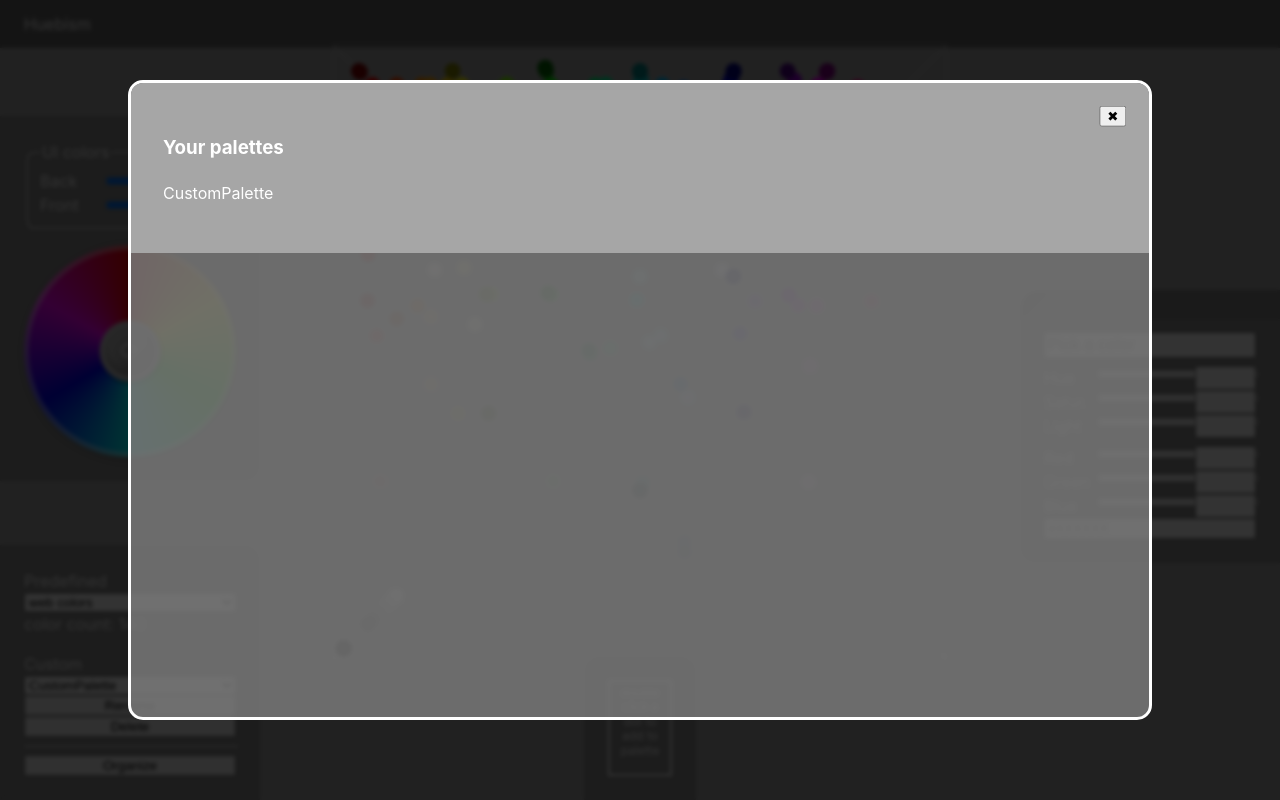
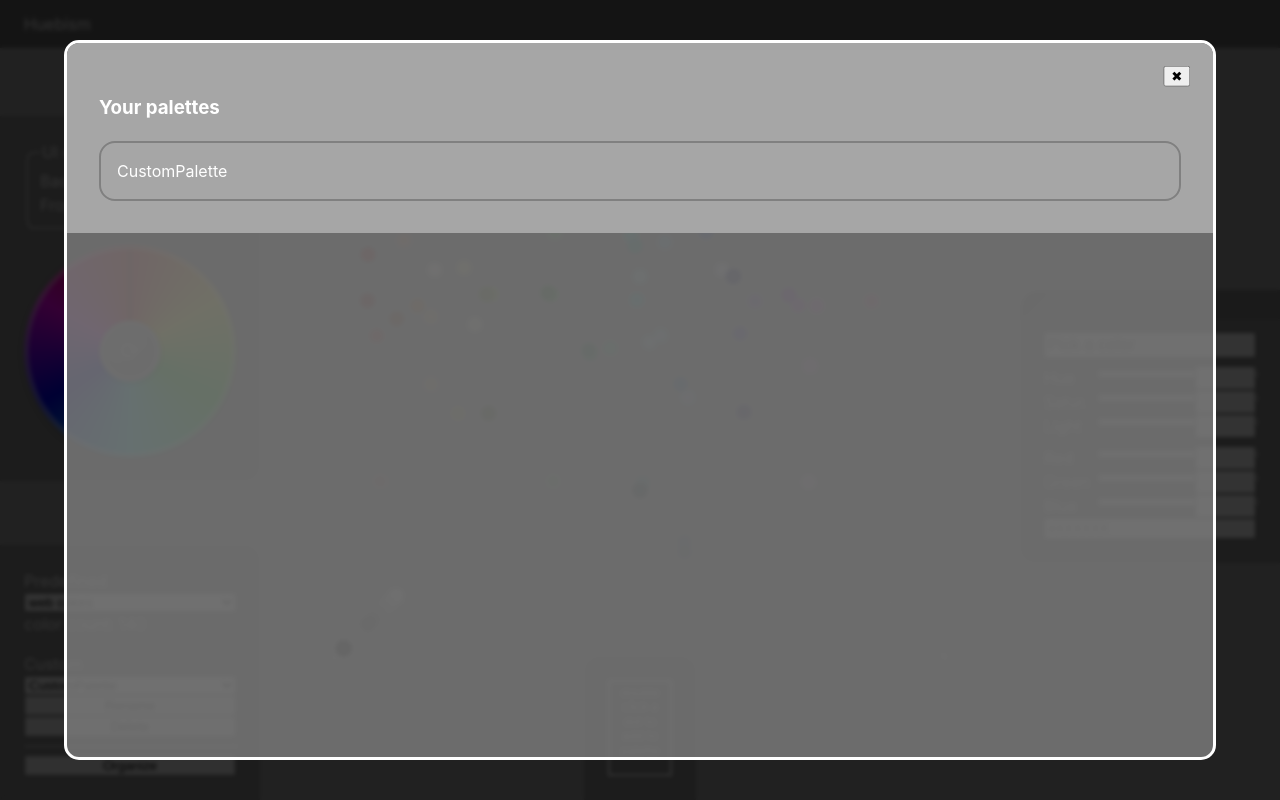
Before and after one commit to PlastikMaykr/huebism, a website built with Vite: page index.html in a window 1280 px wide. Both pictures are taken after a click on the button "Organize". Built offline with nearby package versions, Linux system fonts and the light colour scheme.

Commit message:
organize modal - basic display

```diff
--- a/components/modal.css
+++ b/components/modal.css
@@ -1,7 +1,7 @@
 dialog {
     position: relative;
-    width: 80%;
-    height: 80%;
+    width: 90%;
+    height: 90%;
     overflow: auto;
     padding: 1em;
     box-sizing: border-box;
@@ -32,3 +32,29 @@ dialog > .close {
     display: block;
     margin-left: auto;
 }
+
+
+/* Organize modal */
+.overview {
+    display: grid;
+    gap: 1em;
+}
+
+.org-wrapper {
+    padding: 1em;
+    border-radius: 1em;
+    border: 2px solid #808080;
+}
+
+.org-palette {
+    display: grid;
+    grid-template-columns: repeat(auto-fill, minmax(16ch, 1fr));
+}
+
+.org-swatch {
+    padding: 10px;
+    overflow: hidden;
+    text-wrap: nowrap;
+    text-overflow: ellipsis;
+    box-sizing: border-box;
+}
--- a/components/organize-modal.js
+++ b/components/organize-modal.js
@@ -8,8 +8,14 @@ export class OrganizeModal {
     dialog;
     /** @type {d3.Selection} */
     openButton;
+    /** @type {d3.Selection} */
+    modal;
+    /** @type {d3.Selection} */
+    overview;
+    /** @type {Function} */
+    callback;
 
-    constructor(dialog, openButton) {
+    constructor(dialog, openButton, callback) {
         this.dialog = dialog instanceof HTMLDialogElement ?
             dialog : document.querySelector(dialog);
 
@@ -30,6 +36,8 @@ export class OrganizeModal {
 
         this.modal = d3.select(dialog).select('.modal');
         this.overview = this.modal.select('.overview');
+
+        this.callback = callback || (() => {});
     }
 
     open() {
@@ -38,12 +46,20 @@ export class OrganizeModal {
         this.overview.selectAll('div')
             .data(Palette.collection)
             .join('div')
+            .classed('org-wrapper', true)
+            .call(wrapper => wrapper
+                .append('p')
+                .text(d => d.name)
+                // TODO: text Content to datum name
+            )
+            .append('div')
+            .classed('org-palette', true)
+            .selectAll('div')
+            .data(d => d.swatches)
+            .join('div')
+            .classed('org-swatch', true)
+            .style('background-color', d => d.color.formatHex())
             .text(d => d.name)
-            .append('dl')
-            .selectAll('dd')
-            .data(d => d.swatches)
-            .join('dd')
-            .text(d => d.name);
 
         this.dialog.showModal();
     }
@@ -51,8 +67,9 @@ export class OrganizeModal {
     close() {
         console.log('Done organizing');
 
-        // TODO: update main grid displays
+        this.overview.selectAll('div').remove();
+        this.dialog.close();
 
-        this.dialog.close();
+        this.callback();
     }
 }
--- a/main.js
+++ b/main.js
@@ -615,7 +615,14 @@ function deletePalette() {
 };
 
 // dialog
-const organizeModal = new OrganizeModal('#organize-modal', '#palette-organize');
+const organizeModal = new OrganizeModal(
+    '#organize-modal',
+    '#palette-organize',
+    () => {
+        plantDots();
+        PalettePreview.display();
+    }
+);
 
 
 /*
--- a/package.json
+++ b/package.json
@@ -1,7 +1,7 @@
 {
   "name": "huebism",
   "private": false,
-  "version": "0.1.5",
+  "version": "0.2.0",
   "type": "module",
   "scripts": {
     "dev": "vite",
```
